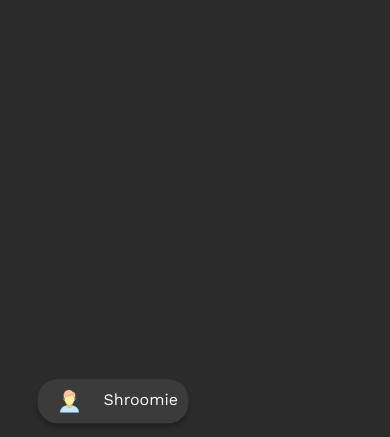
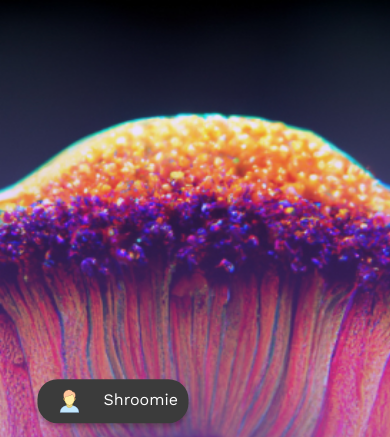
Before and after one commit to FrontPractise/Group1, a plain HTML site: page index.html in a window 390 px wide. Shown: the top 437 px of the page. Drawn offline with nearby package versions, Linux system fonts and the light colour scheme; the site is published under a folder, as on GitHub Pages, so addresses that start at the root find nothing.

Commit message:
update images

```diff
--- a/styles/style.css
+++ b/styles/style.css
@@ -145,7 +145,7 @@ a {
 }
 
 .section-mashroom {
-  background: url(/images/background-desktop.jpg);
+  background: url(../images/background-desktop.jpg);
   background-repeat: no-repeat;
   background-size: cover;
   height: 100vh;
@@ -154,7 +154,7 @@ a {
 
 @media screen and (max-width: 1080px) {
   .section-mashroom {
-    background: url(/images/tablet_bg.jpg);
+    background: url(../images/tablet_bg.jpg);
     background-repeat: no-repeat;
     background-position: center;
     background-size: cover;
@@ -163,7 +163,7 @@ a {
 
 @media screen and (max-width: 480px) {
   .section-mashroom {
-    background: url(/images/mobile_bg.jpg);
+    background: url(../images/mobile_bg.jpg);
     background-repeat: no-repeat;
     background-position: center;
     background-size: cover;
@@ -379,14 +379,14 @@ a {
 }
 
 .section-mashroom:hover {
-  background: url(/images/gradient.jpg);
+  background: url(../images/gradient.jpg);
   background-repeat: no-repeat;
   background-size: cover;
 }
 
 @media screen and (max-width: 1080px) {
   .section-mashroom:hover {
-    background: url(/images/tablet_bg.jpg);
+    background: url(../images/tablet_bg.jpg);
     background-repeat: no-repeat;
     background-position: center;
     background-size: cover;
@@ -395,7 +395,7 @@ a {
 
 @media screen and (max-width: 480px) {
   .section-mashroom:hover {
-    background: url(/images/mobile_bg.jpg);
+    background: url(../images/mobile_bg.jpg);
     background-repeat: no-repeat;
     background-position: center;
     background-size: cover;
```
Also changed, not shown: 1 other file.
